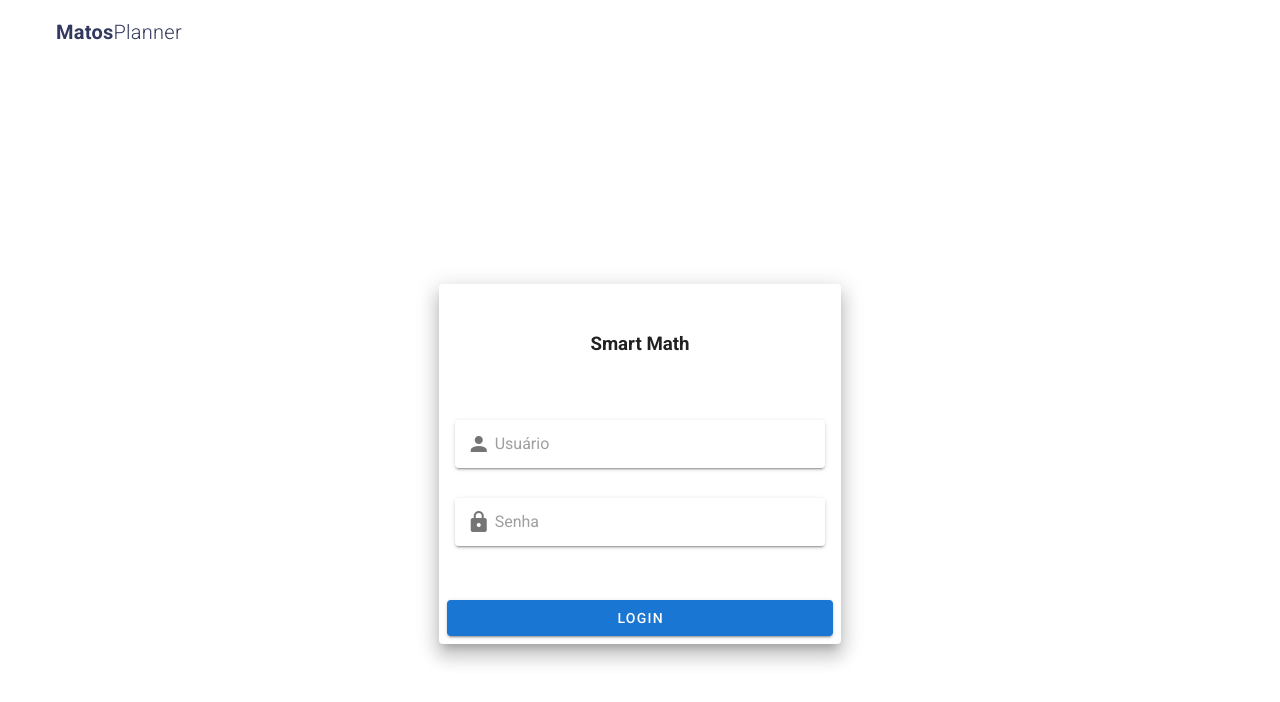
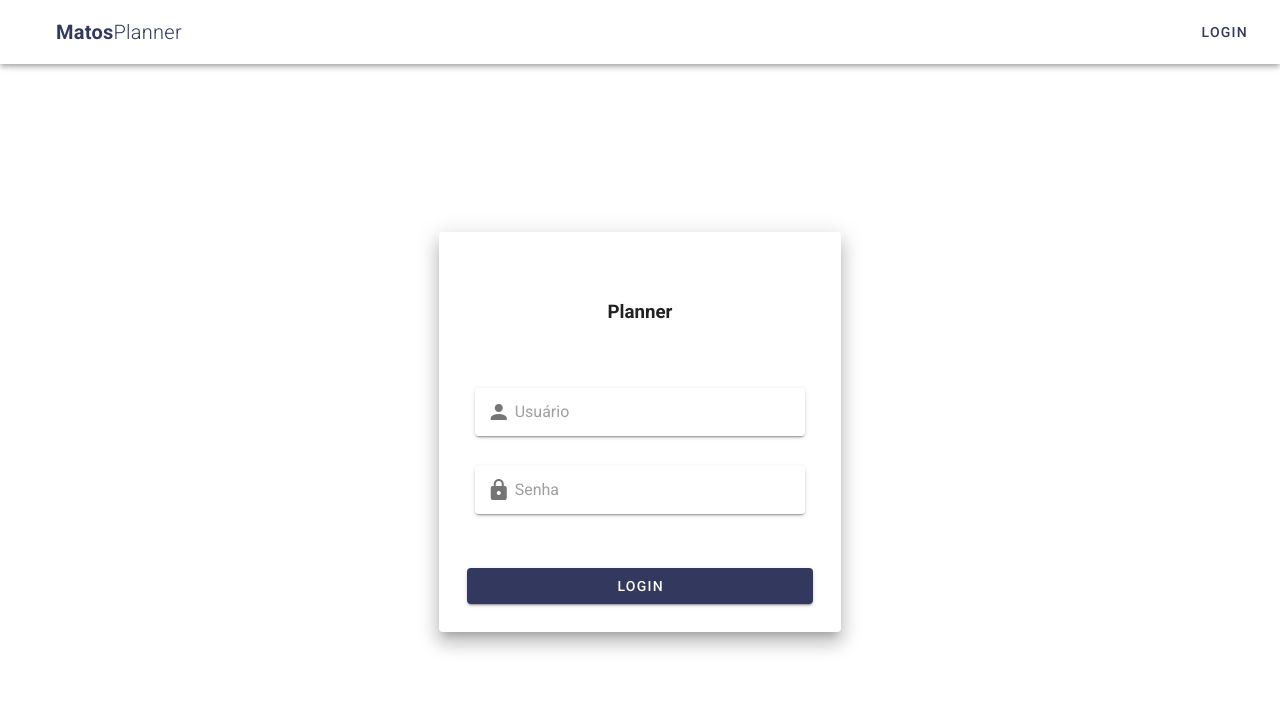
Before and after one commit to azanbertre/matos-planner, a Vue app in the folder client/: page /login in a window 1280 px wide. Shown: the top 702 px of the page. Built offline with nearby package versions, Linux system fonts and the light colour scheme.

Commit message:
add login

```diff
--- a/client/src/App.vue
+++ b/client/src/App.vue
@@ -19,7 +19,7 @@ export default {
 
     computed: {
         authenticated() {
-            return this.$store.getters.token !== '';
+            return this.$store.getters.authenticated;
         },
     },
 
--- a/client/src/components/Appbar.vue
+++ b/client/src/components/Appbar.vue
@@ -3,32 +3,36 @@
         <v-app-bar color="white" light>
             <!-- <v-app-bar-nav-icon></v-app-bar-nav-icon> -->
 
-            <v-toolbar-title class="title pl-10">
+            <v-toolbar-title class="title pl-10 text-primary">
                 <span class="font-weight-bold">Matos</span>
                 <span class="font-weight-light">Planner</span>
             </v-toolbar-title>
 
             <v-spacer></v-spacer>
-            <!-- <v-btn icon class="" v-if="isAuthenticated" @click="$store.commit('logout')">
-                    <v-icon>mdi-logout-variant</v-icon>
-            </v-btn> -->
+
+            <v-btn icon v-if="$store.getters.authenticated" @click="$store.commit('logout')">
+                <v-icon>mdi-logout-variant</v-icon>
+            </v-btn>
+            <v-btn text class="text-primary" v-else @click="login">
+                Login
+            </v-btn>
+
         </v-app-bar>
     </div>
 </template>
 <style>
-    .title {
-        color: #33395E;
-    }
+
 </style>
 <script>
     export default {
-        data(){
-            return{
-                isAuthenticated: true,
-            }
+        data() {
+            return {}
         },
         methods: {
-
+            login() {
+                if (this.$route.path === '/login') return;
+                this.$router.push('/login');
+            }
         },
     };
 </script>
--- a/client/src/static/main.css
+++ b/client/src/static/main.css
@@ -34,3 +34,12 @@ a{
   transform: scale(0.97);
   border-radius: 20px;
 }
+
+.text-primary {
+  color: #33395E !important;
+}
+
+.block-primary {
+  background-color: #33395E !important;
+  color: #fff !important;
+}
--- a/client/src/store/index.js
+++ b/client/src/store/index.js
@@ -25,8 +25,12 @@ const store = new Vuex.Store({
         },
         logout(state) {
             state.token = '';
+            state.user = {};
+            state.refresh_token = '';
+
+            localStorage.setItem("refreshToken", '');
             localStorage.setItem("token", '');
-            localStorage.setItem("user", {});
+            localStorage.setItem("user", null);
         }
     },
     getters: {
@@ -35,6 +39,9 @@ const store = new Vuex.Store({
         },
         user(state) {
             return state.user;
+        },
+        authenticated(state) {
+            return state.token && state.user ? true : false;
         }
     },
     actions: {
--- a/client/src/views/Login.vue
+++ b/client/src/views/Login.vue
@@ -1,12 +1,10 @@
 <template>
-  <v-app id="inspire">
-    <v-main>
     <v-container class="fill-height" fluid>
         <v-row align="center" justify="center">
             <v-col cols="12" sm="8" md="4">
-            <v-card class="elevation-12">
+                <v-card class="elevation-12 pa-5">
                     <div class="d-flex justify-center align-center login-head">
-                <h3>Smart Math</h3>
+                        <h3>Planner</h3>
                     </div>
                     <v-card-text>
                         <v-form>
@@ -30,16 +28,15 @@
                             ></v-text-field>
                         </v-form>
                     </v-card-text>
+
                     <v-card-actions>
                         <v-spacer></v-spacer>
-                <v-btn block color="primary" @click="login">Login</v-btn>
+                        <v-btn block class="block-primary" @click="login">Login</v-btn>
                     </v-card-actions>
                 </v-card>
             </v-col>
         </v-row>
     </v-container>
-    </v-main>
-  </v-app>
 </template>
 <style>
     .login-head {
@@ -56,7 +53,9 @@
             };
         },
         created() {
-      console.log(this.$api);
+            if (this.$store.getters.authenticated) {
+                this.$router.push("/dashboard");
+            }
         },
         methods: {
             checkData() {
@@ -64,18 +63,18 @@
             },
             login() {
                 if(this.checkData()) return;
+
                 const payload = { username: this.username, password: this.password };
-        // http://" + window.location.hostname + ":8000
+
                 axios.post("/api/auth/login", payload).then(result => {
                     let data = result.data;
 
-          if (data.message !== undefined) {
+                    if (!data.success) {
                         this.message = data.message;
-          } else if (data.token !== undefined) {
+                    } else {
                         this.$store.commit("setToken", data);
-            this.$router.push("/");
-
-            // localStorage.setItem("is_admin", data.is_admin);
+                        this.$store.commit("setUser", data);
+                        this.$router.push("/dashboard");
                     }
                 });
             },
```
Lines whose indentation alone changed are shown as unchanged.
